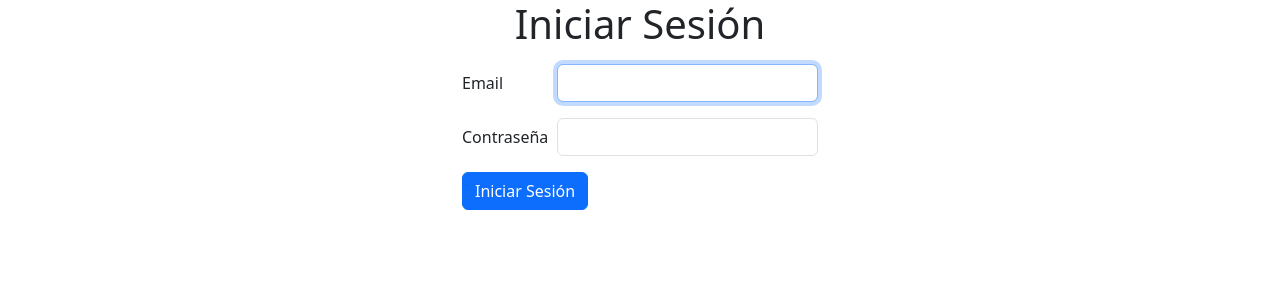
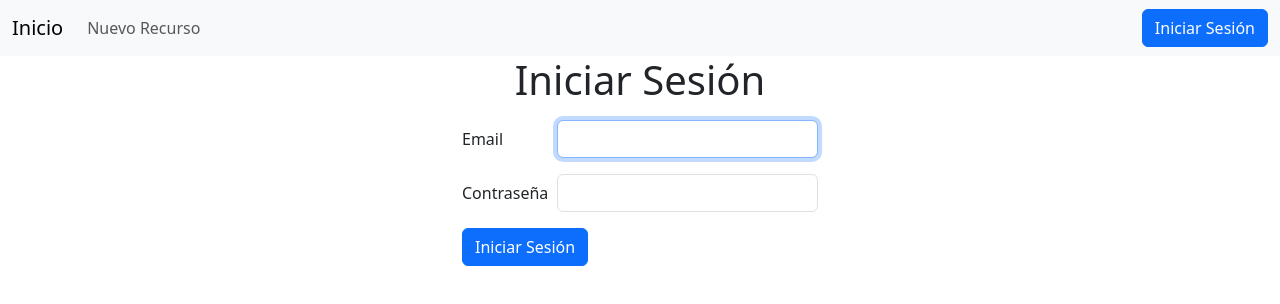
Before and after one commit to Manug95/generadorCRUD, a website: page src/vistas/login.pug in a window 1280 px wide. Drawn offline with nearby package versions, Linux system fonts and the light colour scheme; files that its build step writes are made by us from their sources; files whose address does not match are found by name.

Commit message:
barra de navegacion y estado de la session en generarCRUD

```diff
--- a/src/controladores/generarCRUDControlador.js
+++ b/src/controladores/generarCRUDControlador.js
@@ -10,7 +10,8 @@ const { Usuario, Recursos, Acceso } = require("../modelos/relaciones");
 exports.vistaGenerarCRUD = async function(req, res) {
 	res.send(pug.renderFile("src/vistas/generarCRUD.pug", {
     pretty: true,
-    tabTitle: `Generar CRUD`
+    tabTitle: `Generar CRUD`,
+    logeado: req.session?.sesion
   }));
 }
 
--- a/src/vistas/layout.pug
+++ b/src/vistas/layout.pug
@@ -18,4 +18,24 @@ html(lang="es")
 
     title=tabTitle
   body
+
+    nav.navbar.navbar-expand-lg.bg-body-tertiary
+      .container-fluid
+        a.navbar-brand(href="#") Inicio
+        //- button.navbar-toggler(type="button", data-bs-toggle="collapse", data-bs-target="#navbarNav", aria-controls="navbarNav", aria-expanded="false", aria-label="Toggle navigation")
+        //-   span.navbar-toggler-icon
+        .collapse.navbar-collapse.d-flex-flex.justify-content-between(id="navbarNav")
+          ul.navbar-nav
+            //- li.nav-item
+            //-   a.nav-link.active(aria-current="page", href="#") Home
+            li.nav-item
+              a.nav-link(href="/generarCRUD") Nuevo Recurso
+          ul.navbar-nav
+            if !logeado
+              li.nav-item.flex-end
+                a.btn.btn-primary(href="usuarios/login") Iniciar Sesión
+            if logeado
+              li.nav-item.flex-end
+                a.btn.btn-primary(href="usuarios/salir") Salir
+
     block formulario
```
